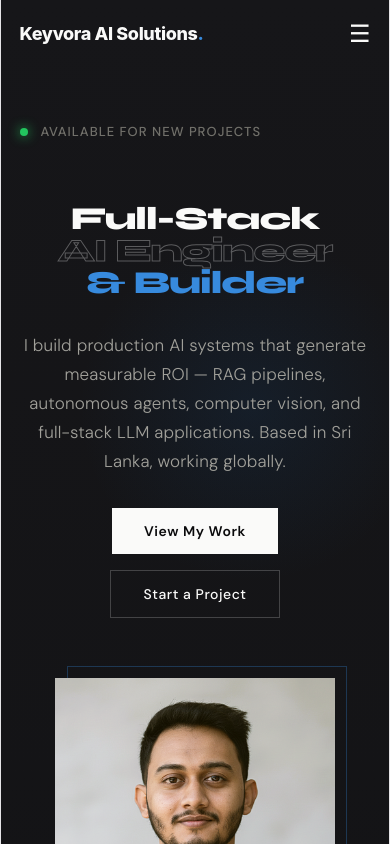
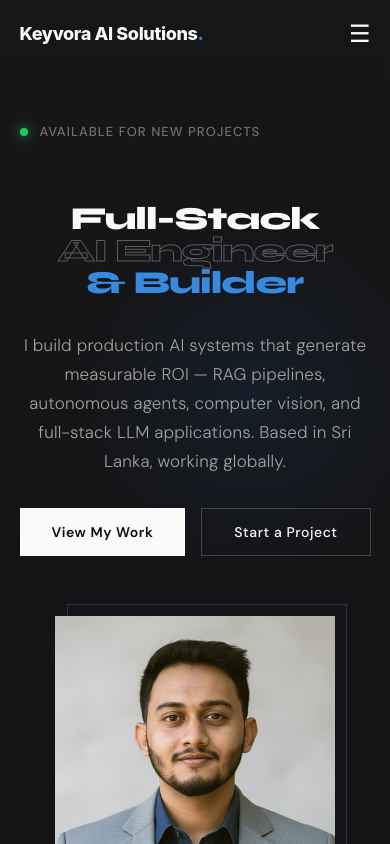
Before and after one commit to shahmi0519/keyvora-solution, a React app: page / in a window 390 px wide. Shown: the top 844 px of the page. Built offline with nearby package versions, Linux system fonts and the light colour scheme; the HTML template or start-up script is replaced by a standard one.

Commit message:
Make root width responsive and adjust margins

```diff
--- a/src/index.css
+++ b/src/index.css
@@ -55,15 +55,15 @@ body {
 }
 
 #root {
-  width: 1126px;
+  width: 100%;
   max-width: 100%;
-  margin: 0 auto;
+  margin: 0;
   text-align: center;
-  border-inline: 1px solid var(--border);
   min-height: 100svh;
   display: flex;
   flex-direction: column;
   box-sizing: border-box;
+  overflow-x: hidden;
 }
 
 h1,
```
